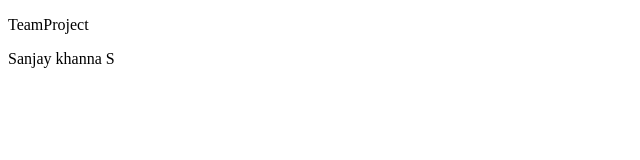
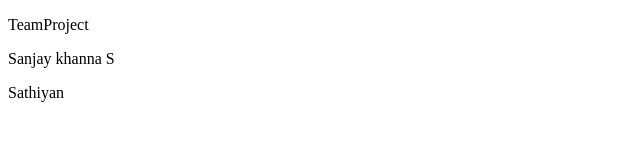
Before and after one commit to DeepikaSuresh12/TeamProject, a plain HTML site: page Index.html in a window 1280 px wide. Shown: the full height of the page, 0-640 px from the left. Drawn offline with Linux system fonts and the light colour scheme.

Commit message:
Sathiyan Updated

```diff
--- a/Index.html
+++ b/Index.html
@@ -8,5 +8,6 @@
 <body>
     <p>TeamProject</p>
     <p>Sanjay khanna S </p>
+    <p>Sathiyan</p>
 </body>
 </html>
```
